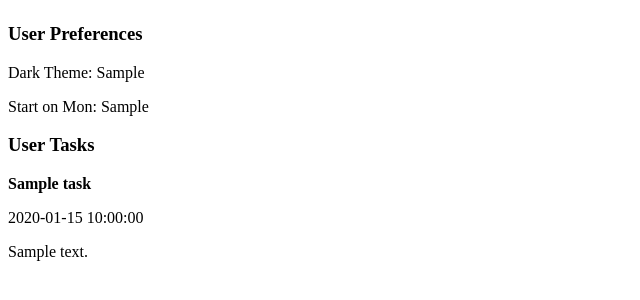
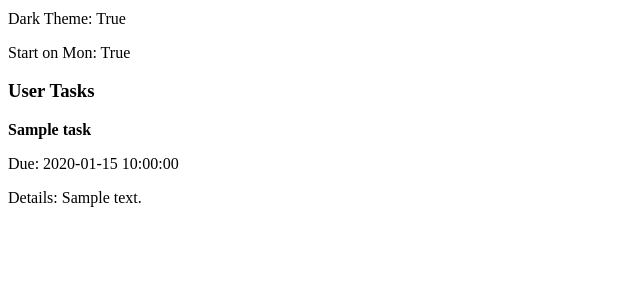
Before and after one commit to Sirrine-Jonathan/weekly_planner, a PHP site: page /next_due_date/login.php in a window 1280 px wide. Shown: the part 137-437 px from the top of the page, without its empty margins (0-640 px from the left). Run offline with PHP 8.4, Linux system fonts and the light colour scheme; tables that the repository leaves empty or names only in its code hold one stand-in row (values such as "Sample post"); data that the repository does not hold is empty; some libraries are stand-ins or nearby versions.

Commit message:
changed how preferences display

```diff
--- a/web/db_connect.php
+++ b/web/db_connect.php
@@ -16,10 +16,6 @@
 		$dbPort = $dbopts["port"];
 		$dbUser = $dbopts["user"];
 
-		echo $dbHost . '<br />';
-		echo $dbPort . '<br />';
-		echo $dbUser . '<br />';
-
 		$dbPassword = $dbopts["pass"];
 		$dbName = ltrim($dbopts["path"],'/');
 		$db = new PDO("pgsql:host=$dbHost;port=$dbPort;dbname=$dbName", $dbUser, $dbPassword);
--- a/web/login.php
+++ b/web/login.php
@@ -40,8 +40,8 @@
 		//user_id here will be a session variable, hard coded as 1 for now
 		foreach ($db->query("SELECT * FROM user_preferences WHERE user_id='1'") as $row)
 		{
-			echo '<p>Dark Theme: ' . $row['dark_theme'] . '</p>';
-			echo '<p>Start on Mon: ' . $row['start_on_mon'] . '</p>';
+			echo '<p>Dark Theme: ' . (($row['dark_theme']) ? 'True':'False') . '</p>';
+			echo '<p>Start on Mon: ' . (($row['start_on_mon']) ? 'True':'False') . '</p>';
 		}
 	?>
 	</div>
@@ -51,9 +51,10 @@
 
 		foreach ($db->query("SELECT * FROM tasks WHERE user_id='1'") as $row)
 		{
+
 			echo '<p><b>' . $row['task_name'] . '</b></p>';
-			echo '<p>' . $row['due_date'] . '</p>';
-			echo '<p>' . $row['task_details'] . '</p>';
+			echo '<p>' . 'Due: ' . $row['due_date'] . '</p>';
+			echo '<p>' . 'Details: ' . $row['task_details'] . '</p>';
 		}
 	?>
 	</div>
```
